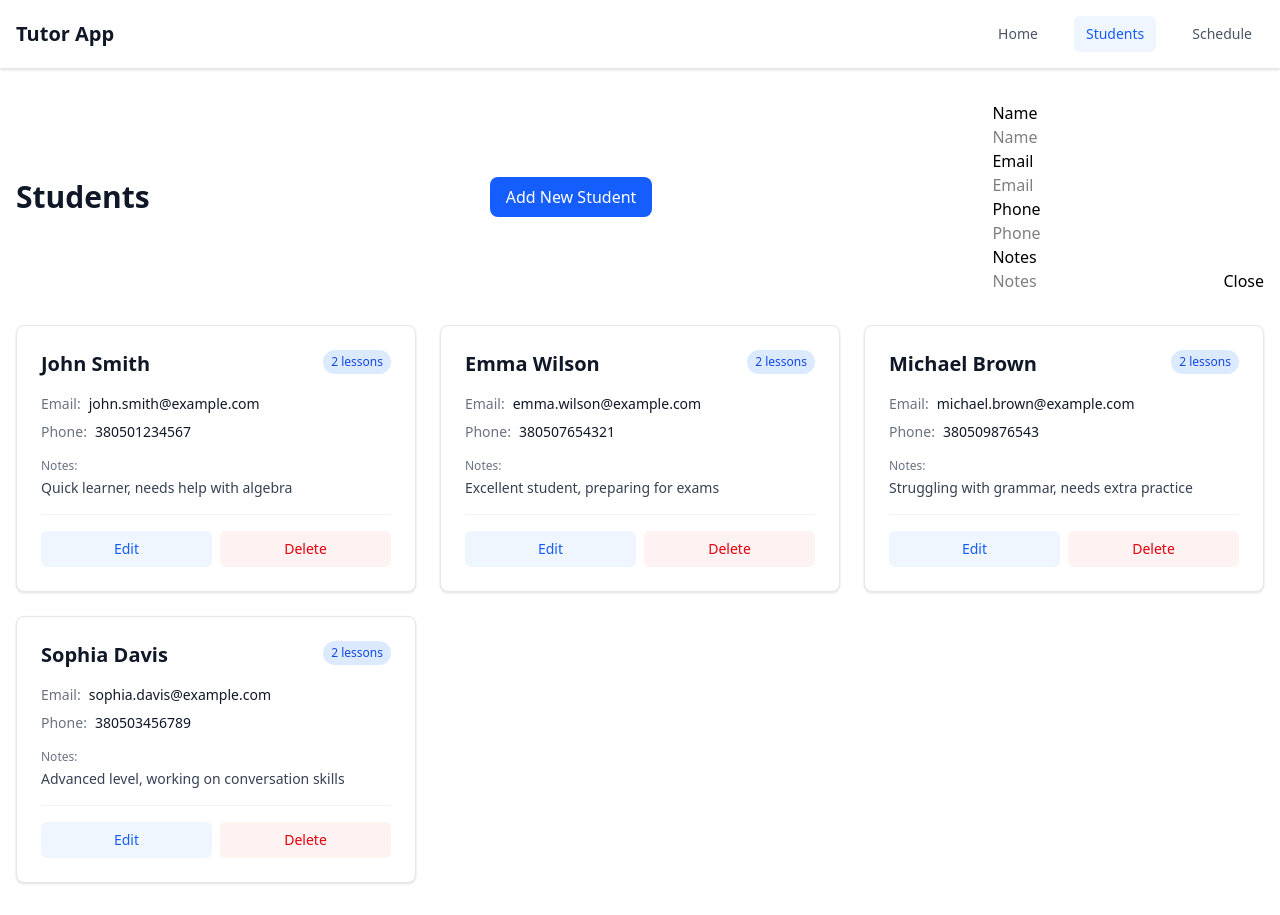
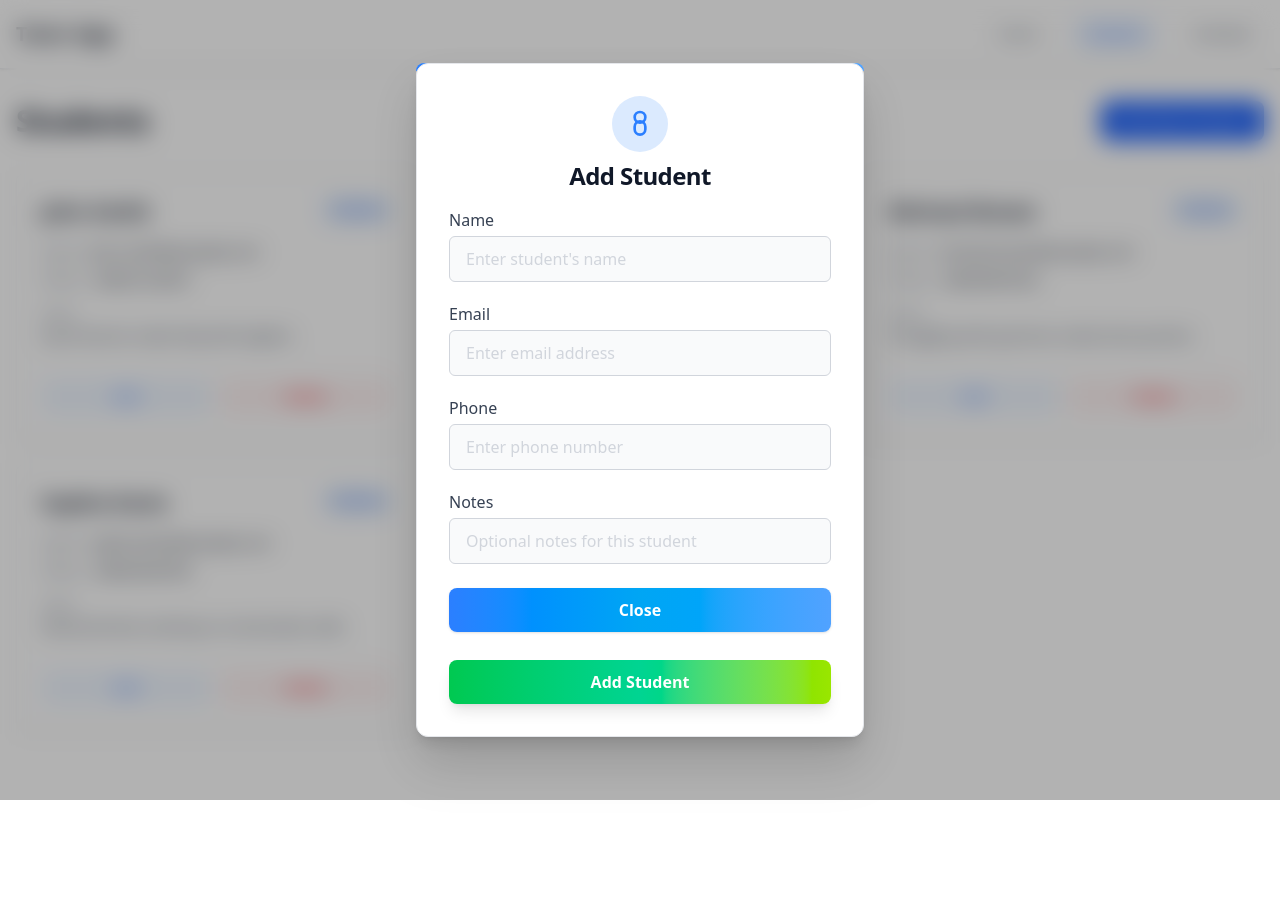
Before and after one commit to igor-romasiuk/tutor-app, a Next.js app: page /students in a window 1280 px wide. Both pictures are taken after a click on the button "Add New Student". After the commit the page ends 800 px from the top, so only its background shows below. Built offline with nearby package versions, Linux system fonts and the light colour scheme.

Commit message:
feat: add student adding logic with validation and form styling

```diff
--- a/app/components/AddStudentModal.tsx
+++ b/app/components/AddStudentModal.tsx
@@ -1,26 +1,151 @@
 import { useState } from "react"
+import { addStudent } from "@/lib/store/studentsSlice"
+import { useDispatch } from "react-redux"
 
 export default function AddStudentModal({ onClose }: { onClose: () => void }) {
     const [name, setName] = useState('')
     const [email, setEmail] = useState('')
     const [phone, setPhone] = useState('')
     const [notes, setNotes] = useState('')
+    const [errors, setErrors] = useState({name:'',email: '',phone: ''})
+
+    const dispatch = useDispatch()
+
+    const newStudent = {
+        id: '',
+        name,
+        email,
+        phone: Number(phone),
+        notes,
+        createdAt: new Date().toISOString()
+    }
+
+    const newErrors = {name:'',email: '',phone: '',notes: ''}
+
+    const handleOverlayClick = (e: React.MouseEvent) => {
+        if (e.target === e.currentTarget) onClose()
+    }
+
+    const validateForm = () =>  {
+        if (!name.trim()) newErrors.name = "Name is required"
+        if (!email.trim()) newErrors.email = "Email is required";
+        if (!email.includes('@')) newErrors.email = "Email is invalid";
+        if (!phone || !/^\d+$/.test(phone)) newErrors.phone = "Phone needs digits only"
+
+        return newErrors
+    }
+
+    const handleSubmit = (e: React.FormEvent<HTMLFormElement>) => {
+        e.preventDefault()
+
+        const foundErrors = validateForm()
+
+        if (foundErrors.name || foundErrors.email || foundErrors.phone) {
+            setErrors(foundErrors)
+
+            return
+        }
+
+        dispatch(addStudent(newStudent))
+
+        onClose()
+
+        setName('');
+        setEmail('');
+        setPhone('');
+        setNotes('');
+        setErrors({name:'',email: '',phone: ''});
+    }
 
     return (
-        <form action="post">
-            <p>Name</p>
-            <input type="text" placeholder="Name" value={name} onChange={(e) => setName(e.target.value)} />
+        <div
+            className="fixed inset-0 z-50 flex items-center justify-center bg-black/30 backdrop-blur-md"
+            onClick={handleOverlayClick}
+            role="dialog"
+            aria-modal="true"
+        >
+            <div className="relative w-full max-w-md mx-4 drop-shadow-2xl animate-pop-in">
+                <div className="absolute top-0 left-0 w-full h-2 rounded-t-xl bg-gradient-to-r from-blue-500 via-sky-400 to-blue-400" />
 
-            <p>Email</p>
-            <input type="email" placeholder="Email" value={email} onChange={(e) => setEmail(e.target.value)}/>
+                <button
+                    onClick={onClose}
+                    className="absolute right-3 top-3 p-2 text-gray-400 hover:text-gray-700 focus:outline-none"
+                    aria-label="Закрити"
+                >
+                    <svg xmlns="http://www.w3.org/2000/svg" width="22" height="22" fill="none" viewBox="0 0 24 24" stroke="currentColor"><path strokeLinecap="round" strokeLinejoin="round" strokeWidth={2} d="M6 18L18 6M6 6l12 12" /></svg>
+                </button>
 
-            <p>Phone</p>
-            <input type="tel" placeholder="Phone" value={phone} onChange={(e) => setPhone(e.target.value)}/>
+                <form
+                    className="bg-white rounded-xl border border-gray-200 p-8 pt-8 shadow-lg w-full space-y-5 relative"
+                    onClick={e => e.stopPropagation()}
+                    action="post"
+                    onSubmit={handleSubmit}
+                >
+                    <div className="flex flex-col items-center mb-2">
+                        <span className="inline-block bg-blue-100 rounded-full p-3 mb-2">
+                            <svg className="w-8 h-8 text-blue-500" fill="none" stroke="currentColor" strokeWidth="2" viewBox="0 0 24 24"><path strokeLinecap="round" strokeLinejoin="round" d="M16 14a4 4 0 10-8 0m8 0v2a4 4 0 01-4 4 4 4 0 01-4-4v-2m8 0a4 4 0 00-8 0"></path><circle cx="12" cy="7" r="4"></circle></svg>
+                        </span>
+                        <h2 className="text-2xl font-bold text-gray-900 mb-2 text-center tracking-tight">Add Student</h2>
+                    </div>
+                    <div>
+                        <label className="block text-base text-gray-700 mb-1 font-medium">Name</label>
+                        <input
+                            type="text"
+                            placeholder="Enter student's name"
+                            value={name}
+                            onChange={e => setName(e.target.value)}
+                            className={`w-full px-4 py-2.5 rounded-md border focus:outline-none focus:ring-2 transition placeholder-gray-300 text-gray-900 bg-gray-50 ${errors.name ? 'border-red-500 focus:ring-red-300' : 'border-gray-300 focus:ring-blue-200'}`}
+                        />
+                        {errors.name && <span className="text-red-500 text-sm mt-1 block">{errors.name}</span>}
+                    </div>
+                    <div>
+                        <label className="block text-base text-gray-700 mb-1 font-medium">Email</label>
+                        <input
+                            type="email"
+                            placeholder="Enter email address"
+                            value={email}
+                            onChange={e => setEmail(e.target.value)}
+                            className={`w-full px-4 py-2.5 rounded-md border focus:outline-none focus:ring-2 transition placeholder-gray-300 text-gray-900 bg-gray-50 ${errors.email ? 'border-red-500 focus:ring-red-300' : 'border-gray-300 focus:ring-blue-200'}`}
+                        />
+                        {errors.email && <span className="text-red-500 text-sm mt-1 block">{errors.email}</span>}
+                    </div>
+                    <div>
+                        <label className="block text-base text-gray-700 mb-1 font-medium">Phone</label>
+                        <input
+                            type="tel"
+                            placeholder="Enter phone number"
+                            value={phone}
+                            onChange={e => setPhone(e.target.value)}
+                            className={`w-full px-4 py-2.5 rounded-md border focus:outline-none focus:ring-2 transition placeholder-gray-300 text-gray-900 bg-gray-50 ${errors.phone ? 'border-red-500 focus:ring-red-300' : 'border-gray-300 focus:ring-blue-200'}`}
+                        />
+                        {errors.phone && <span className="text-red-500 text-sm mt-1 block">{errors.phone}</span>}
+                    </div>
+                    <div>
+                        <label className="block text-base text-gray-700 mb-1 font-medium">Notes</label>
+                        <input
+                            type="text"
+                            placeholder="Optional notes for this student"
+                            value={notes}
+                            onChange={e => setNotes(e.target.value)}
+                            className="w-full px-4 py-2.5 rounded-md border border-gray-300 focus:outline-none focus:ring-2 focus:ring-blue-200 transition placeholder-gray-300 text-gray-900 bg-gray-50"
+                        />
+                    </div>
+                    <button
+                        type="button"
+                        onClick={onClose}
+                        className="w-full py-2.5 mt-1 bg-gradient-to-r from-blue-500 via-sky-500 to-blue-400 shadow hover:from-blue-600 hover:to-blue-500 font-semibold text-white rounded-lg text-base transition-colors"
+                    >
+                        Close
+                    </button>
 
-            <p>Notes</p>
-            <input type="text" placeholder="Notes" value={notes} onChange={(e) => setNotes(e.target.value)}/>
-
-            <button type="button" onClick={onClose}>Close</button>
-        </form>
+                    <button
+                        type="submit"
+                        className="w-full py-2.5 mt-2 bg-gradient-to-r from-green-500 via-emerald-400 to-lime-400 shadow-lg font-semibold text-white text-base rounded-lg transition-all duration-200 hover:from-green-600 hover:to-green-400 focus:outline-none active:scale-95 border-none ring-2 ring-transparent focus:ring-green-300"
+                    >
+                        Add Student
+                    </button>
+                </form>
+            </div>
+        </div>
     )
 }
--- a/app/lib/store/studentsSlice.ts
+++ b/app/lib/store/studentsSlice.ts
@@ -52,14 +52,14 @@ const studentsSlice = createSlice({
     name: 'students',
     initialState,
     reducers: {
-        addStudent: (state, action: PayloadAction<Student>) => {
+        addStudent: (state, action: PayloadAction<Omit<Student, 'id'> & { id?: string }>) => {
             const newStudent = { ...action.payload}
 
             if (!newStudent.id || newStudent.id === '') {
                 newStudent.id = Date.now().toString()
             }
 
-            state.students.push(newStudent)
+            state.students.push(newStudent as Student)
         },
         updateStudent: (state, action: PayloadAction<Student>) => {
             const index = state.students.findIndex(
```
